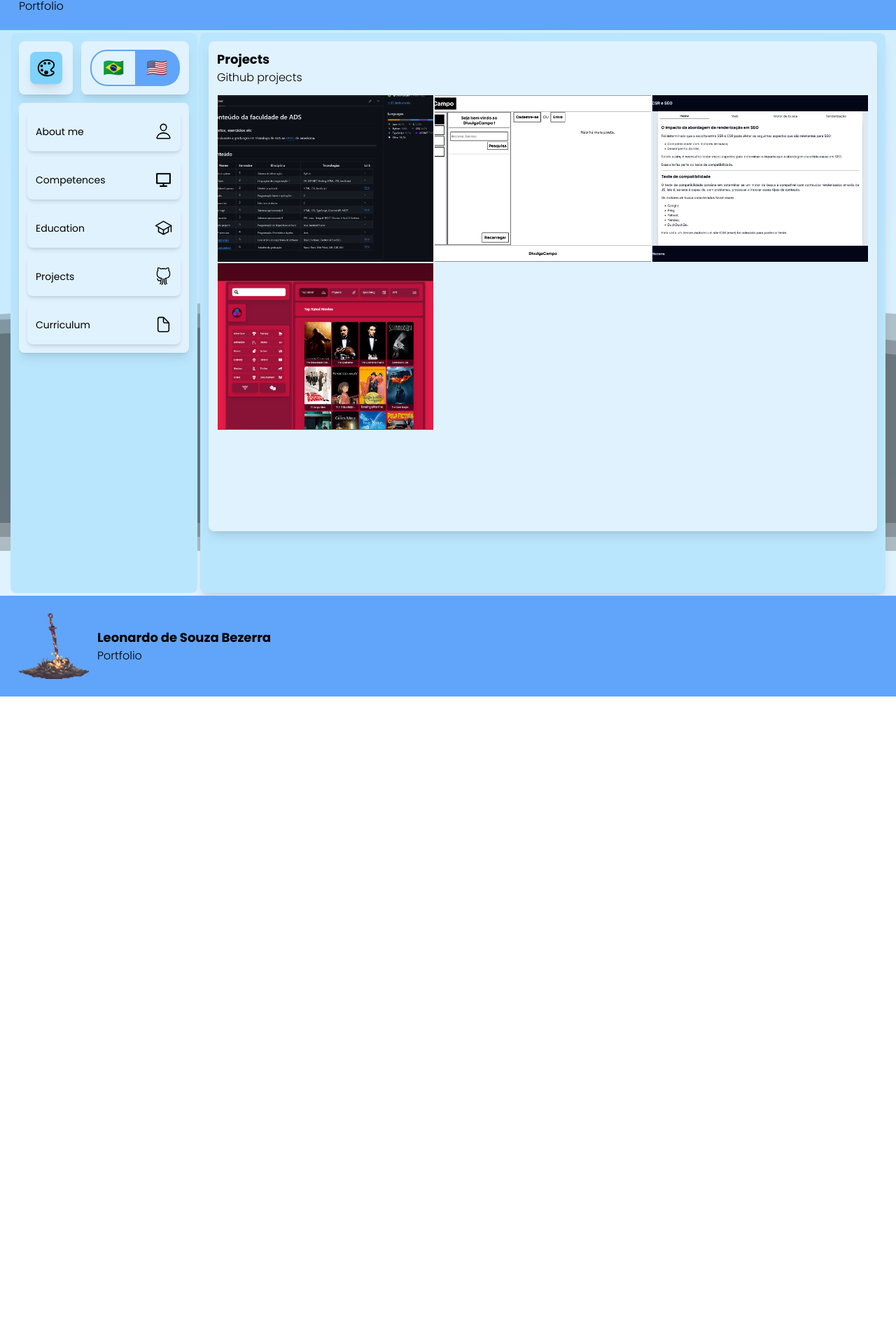
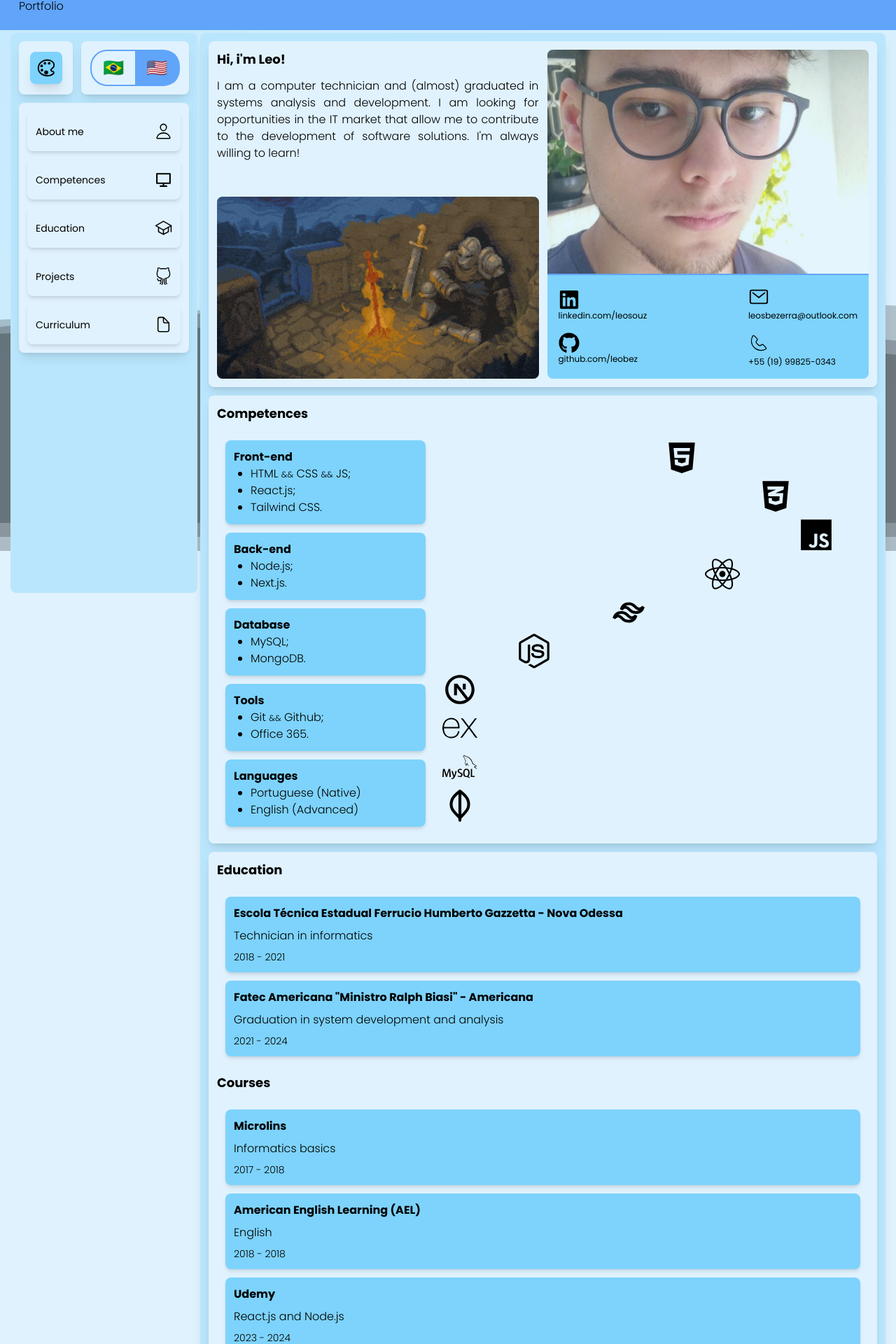
Before and after one commit to leobez/personal, a Next.js app: page /en in a window 1280 px wide. Shown: the part 53-1973 px from the top of the page at 70% size. Before the commit the page ends 1048 px from the top, so only its background shows below. Built offline with nearby package versions, Linux system fonts and the light colour scheme; what tailwindcss-animated would draw is missing.

Commit message:
progress on project showcase localization

```diff
--- a/app/[locale]/page.tsx
+++ b/app/[locale]/page.tsx
@@ -11,17 +11,17 @@ export default function Home() {
   return (
     <div className="bg-color02 p-3 rounded-lg shadow-lg min-h-screen flex flex-col gap-3" id="section_root">
 
-{/*       <div id="about_me" className="h-fit section scroll-mt-24">
+      <div id="about_me" className="h-fit section scroll-mt-24">
         <AboutMe/>
-      </div> */}
+      </div>
 
-{/*       <div id="competence" className="h-fit section scroll-mt-24">
+      <div id="competence" className="h-fit section scroll-mt-24">
         <Competences/>
-      </div> */}
+      </div>
 
-{/*       <div id="education" className="h-fit section scroll-mt-24">
+      <div id="education" className="h-fit section scroll-mt-24">
         <Education/>
-      </div> */}
+      </div>
 
 {/*       <div>
         <Experience/>
@@ -31,9 +31,9 @@ export default function Home() {
         <ProjectsEntry/>
       </div>
 
-{/*       <div id="curriculum" className="h-fit section scroll-mt-24">
+      <div id="curriculum" className="h-fit section scroll-mt-24">
         <Curriculum/>
-      </div>  */}
+      </div>
 
 {/*       <div>
         <Contact/>
--- a/components/home/Projects/Projects.tsx
+++ b/components/home/Projects/Projects.tsx
@@ -78,7 +78,7 @@ export default function Projects({
             <div>
 
                 {/* Projects cards */}
-                <div className="md:flex md:flex-wrap grid sm:grid-cols-2 grid-cols-1 relative">
+                <div className="md:flex flex-reverse md:flex-wrap grid sm:grid-cols-2 md:gap-0 gap-2 grid-cols-1 relative">
 
                     {AllProjects && AllProjects.map((project:Project) => (
                         <ProjectComponent
@@ -94,7 +94,7 @@ export default function Projects({
 
                 </div>
 
-                <div className="absolute h-full w-full p-1 left-0 top-0 bg-color03 rounded-lg flex flex-col projects_details_in hidden scroll-mt-[630px] sm:scroll-mt-96" id="project_detail">
+                <div className="absolute h-full w-full p-1 left-0 top-0 bg-color03 rounded-lg flex flex-col projects_details_in hidden scroll-mt-[630px] sm:scroll-mt-[450px]" id="project_detail">
                     {currentProject &&
 
                         <SelectedProject
--- a/components/home/Projects/ShowcaseElement.tsx
+++ b/components/home/Projects/ShowcaseElement.tsx
@@ -48,10 +48,10 @@ export default function ShowcaseElement({image_src, desc}:Props) {
                 }}
 
                 transition={{
-                    delay: 1,
+                    delay: 0.7,
                     times: [0, 0.03, 0.97, 1],
                     repeat: Infinity,
-                    repeatDelay: 1,
+                    repeatDelay: 0.7,
                     duration: SECONDS-1,
                     ease: 'anticipate',
                 }}
```
Also changed, not shown: 1 other file (tests, documents, lock files or other folders).
